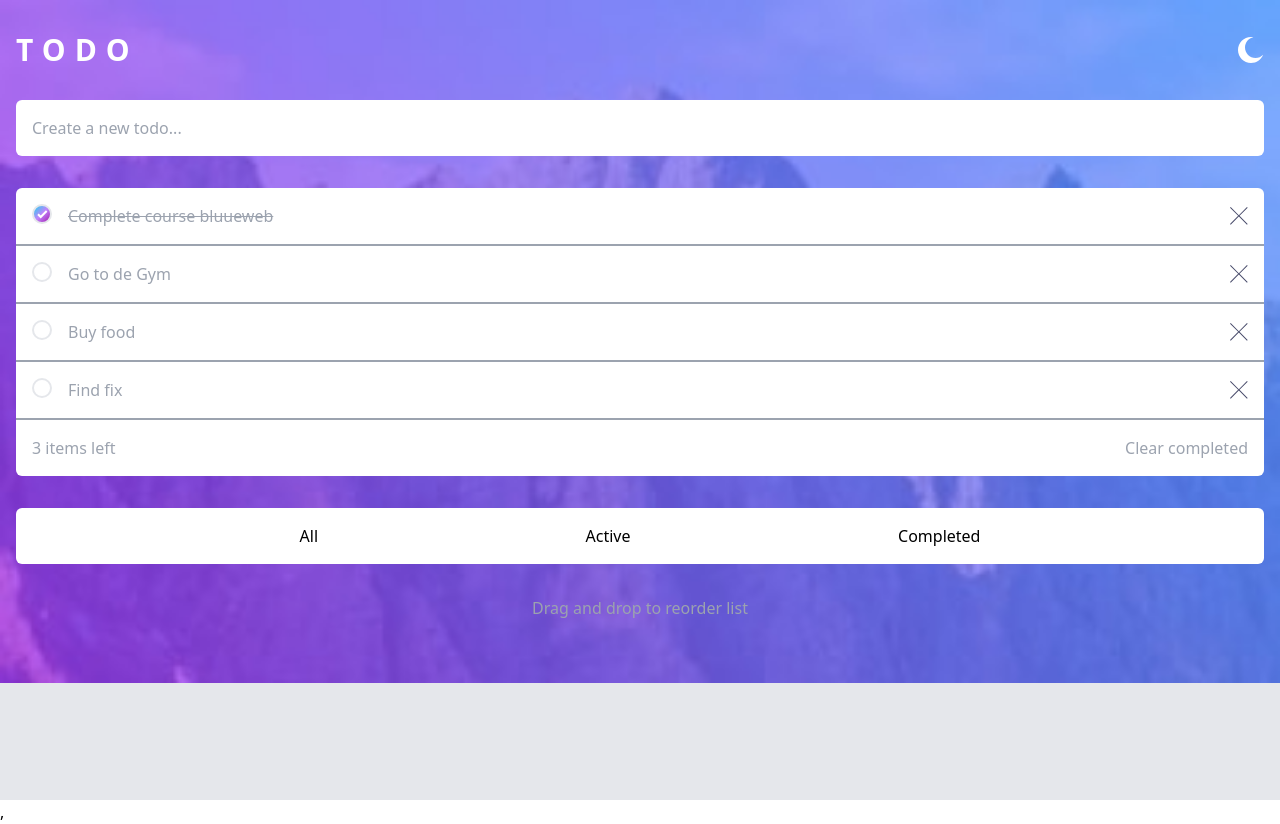
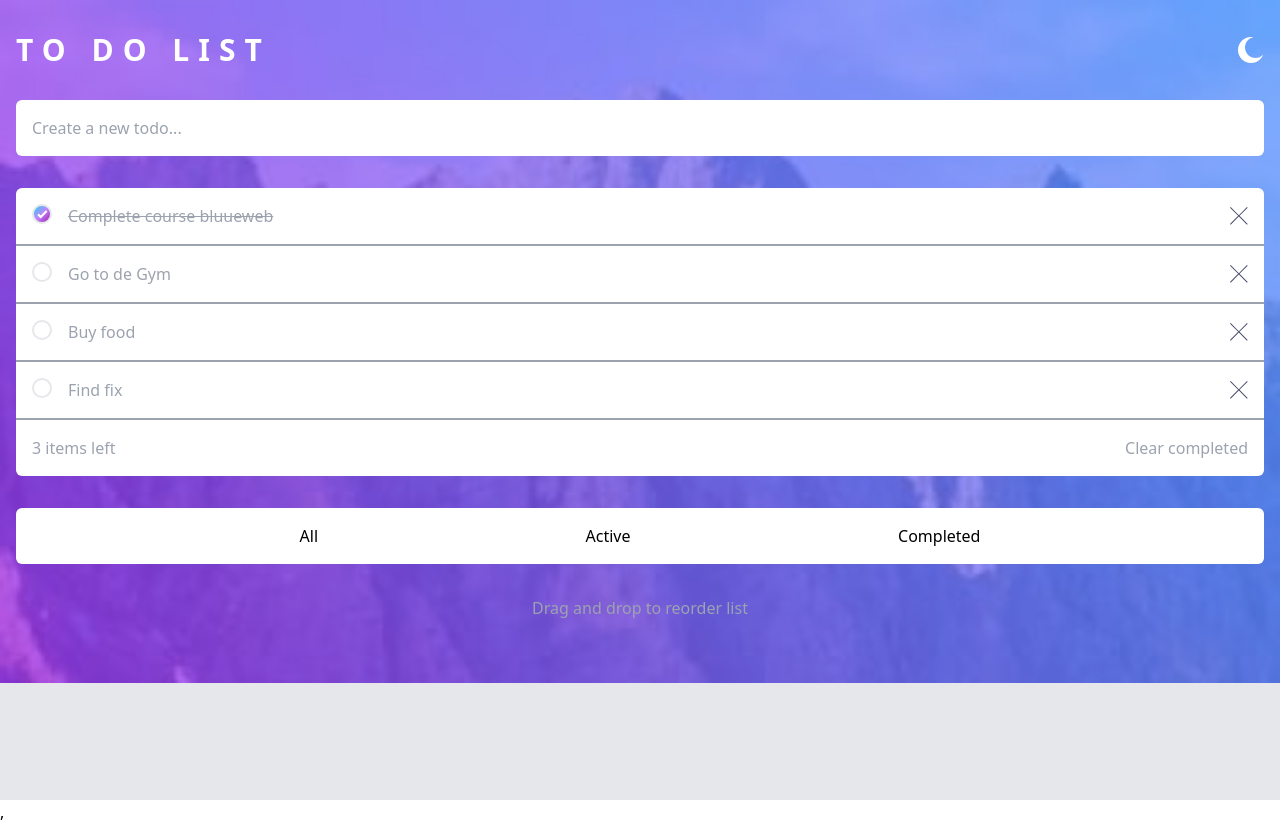
Before and after one commit to JensyFigueroa/toDo-Reto-Frontendmentor-Vite-Tailwind, a React (Vite) app: page / in a window 1280 px wide. Built offline with nearby package versions, Linux system fonts and the light colour scheme.

Commit message:
Se modifica titulo del To do List

```diff
--- a/src/components/layout/header/Header.jsx
+++ b/src/components/layout/header/Header.jsx
@@ -27,7 +27,7 @@ const Header = () => {
     return (
         <header className="container mx-auto px-4  pt-8">
             <div className="flex justify-between">
-                <h1 className="uppercase text-white text-3xl font-semibold tracking-[0.3em]">Todo</h1>
+                <h1 className="uppercase text-white text-3xl font-semibold tracking-[0.3em]">To do List</h1>
                 <button onClick={handleChangeToogleTheme}>
                     {
                         darkMode ? <IcoSun/> : <IcoMoon className="fill-black-400" />
```
